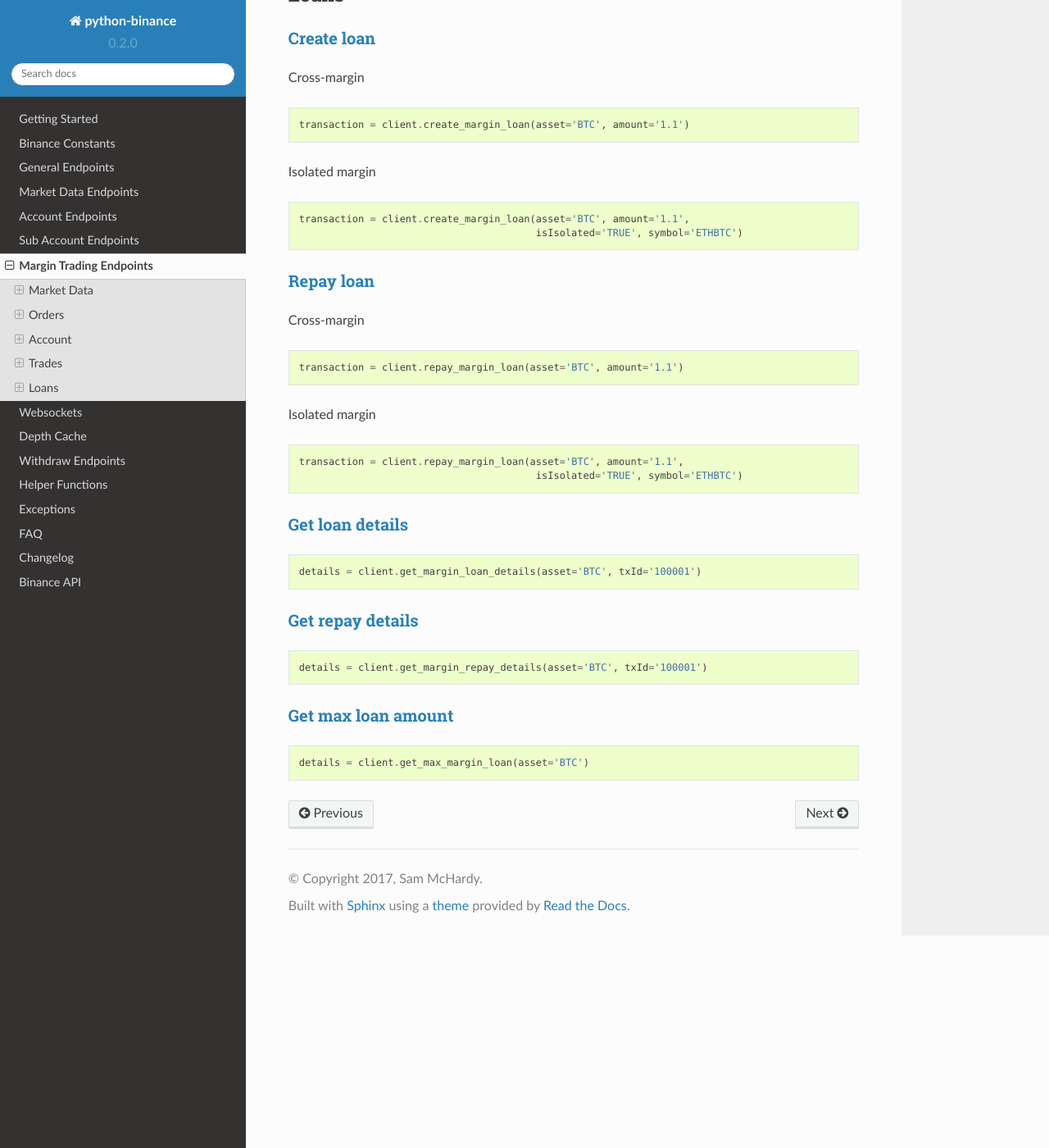
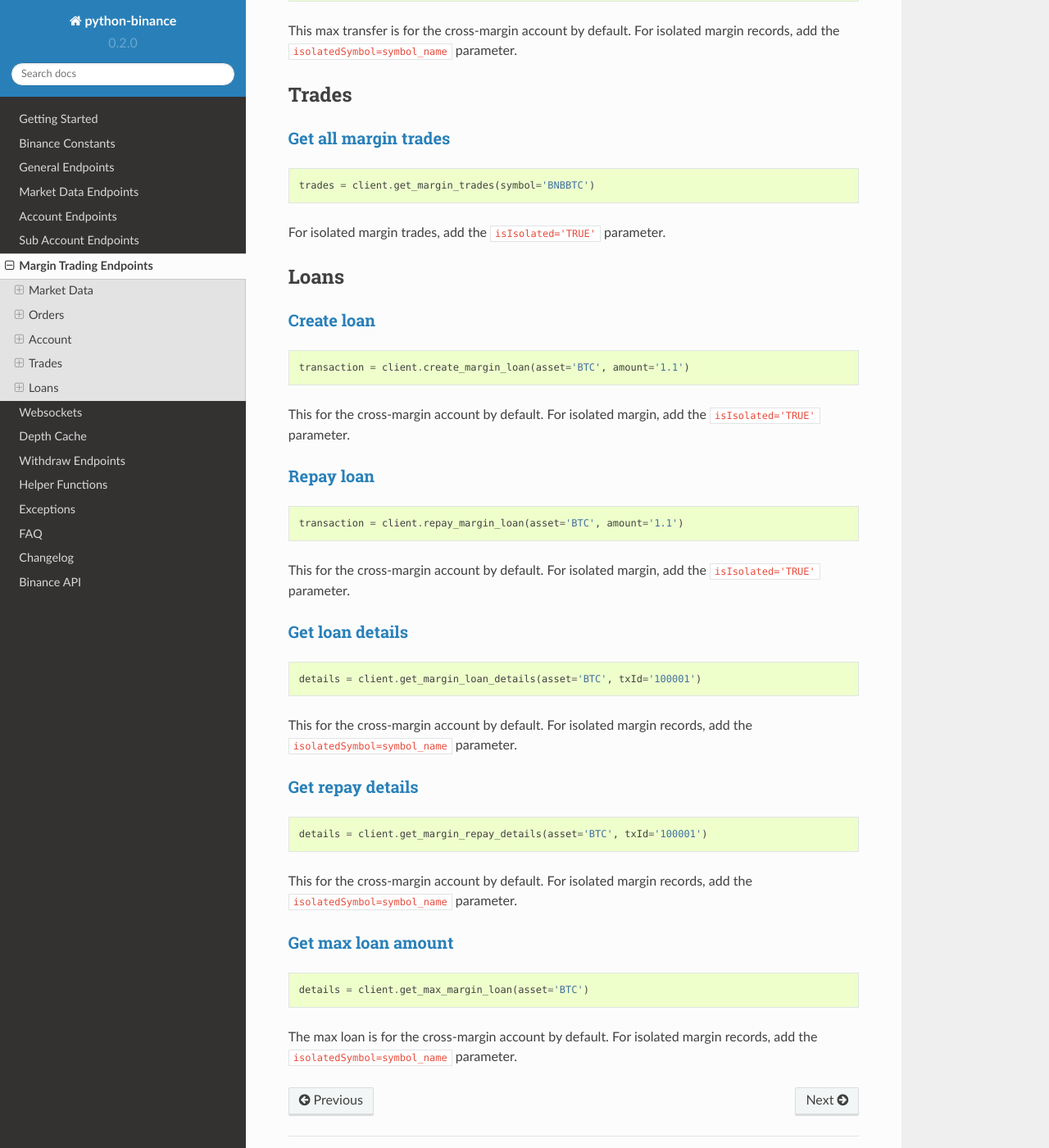
Before and after one commit to topcoder20022/python-binance, a Sphinx documentation site: the page built from docs/margin.rst, in a window 1280 px wide and 1400 px high, scrolled down 3077 px. Shown: the whole window at 82% size. Built offline with Sphinx 7.4.7 and the Read the Docs theme 2.0.0, drawn with Linux system fonts in a browser that asks for light colours; formulas are drawn with MathJax 3; some of the changed text lies outside the part shown.

Commit message:
Added isolation margin to docs for all endpoints

```diff
--- a/docs/margin.rst
+++ b/docs/margin.rst
@@ -36,6 +36,13 @@
 Orders
 ------
 
+Cross-margin vs isolated margin orders
+^^^^^^^^^^^^^^^^^^^^^^^^^^^^^^^^^^^^^^
+
+By default, these trade execution endpoints will create an order using the *cross-margin* account.
+
+To use the *isolated margin* account for the ``symbol`` you have specified, simply add the ``isIsolated='TRUE'`` parameter to the API calls below in this 'Orders' section.
+
 Order Validation
 ^^^^^^^^^^^^^^^^
 
@@ -107,6 +112,8 @@
 
     orders = client.get_open_margin_orders(symbol='BNBBTC')
 
+For isolated margin, add the ``isIsolated='TRUE'`` parameter.
+
 `Get all margin orders <binance.html#binance.client.Client.get_all_margin_orders>`_
 ^^^^^^^^^^^^^^^^^^^^^^^^^^^^^^^^^^^^^^^^^^^^^^^^^^^^^^^^^^^^^^^^^^^^^^^^^^^^^^^^^^^
 
@@ -114,6 +121,7 @@
 
     orders = client.get_all_margin_orders(symbol='BNBBTC')
 
+For isolated margin, add the ``isIsolated='TRUE'`` parameter.
 
 Account
 -------
@@ -132,14 +140,14 @@
 
     info = client.get_isolated_margin_account()
 
-`Transfer spot to cross-margin <binance.html#binance.client.Client.transfer_spot_to_margin>`_
+`Transfer spot to cross-margin account <binance.html#binance.client.Client.transfer_spot_to_margin>`_
 ^^^^^^^^^^^^^^^^^^^^^^^^^^^^^^^^^^^^^^^^^^^^^^^^^^^^^^^^^^^^^^^^^^^^^^^^^^^^^^^^^^^^^^^
 
 .. code:: python
 
     transaction = client.transfer_spot_to_margin(asset='BTC', amount='1.1')
 
-`Transfer cross-margin to spot <binance.html#binance.client.Client.transfer_margin_to_spot>`_
+`Transfer cross-margin account to spot <binance.html#binance.client.Client.transfer_margin_to_spot>`_
 ^^^^^^^^^^^^^^^^^^^^^^^^^^^^^^^^^^^^^^^^^^^^^^^^^^^^^^^^^^^^^^^^^^^^^^^^^^^^^^^^^^^^^^^
 
 .. code:: python
@@ -153,6 +161,7 @@
 
     details = client.get_max_margin_transfer(asset='BTC')
 
+This max transfer is for the cross-margin account by default.  For isolated margin records, add the ``isolatedSymbol=symbol_name`` parameter.
 
 Trades
 -----
@@ -164,41 +173,29 @@
 
     trades = client.get_margin_trades(symbol='BNBBTC')
 
+For isolated margin trades, add the ``isIsolated='TRUE'`` parameter.
+
+
 Loans
 -----
 
-
 `Create loan <binance.html#binance.client.Client.create_margin_loan>`_
 ^^^^^^^^^^^^^^^^^^^^^^^^^^^^^^^^^^^^^^^^^^^^^^^^^^^^^^^^^^^^^^^^^^^^^^
-
-Cross-margin
 
 .. code:: python
 
     transaction = client.create_margin_loan(asset='BTC', amount='1.1')
 
-Isolated margin
-
-.. code:: python
-
-    transaction = client.create_margin_loan(asset='BTC', amount='1.1',
-                                            isIsolated='TRUE', symbol='ETHBTC')
+This for the cross-margin account by default.  For isolated margin, add the ``isIsolated='TRUE'`` parameter.
 
 `Repay loan <binance.html#binance.client.Client.repay_margin_loan>`_
 ^^^^^^^^^^^^^^^^^^^^^^^^^^^^^^^^^^^^^^^^^^^^^^^^^^^^^^^^^^^^^^^^^^^^
-
-Cross-margin
 
 .. code:: python
 
     transaction = client.repay_margin_loan(asset='BTC', amount='1.1')
 
-Isolated margin
-
-.. code:: python
-
-    transaction = client.repay_margin_loan(asset='BTC', amount='1.1',
-                                            isIsolated='TRUE', symbol='ETHBTC')
+This for the cross-margin account by default.  For isolated margin, add the ``isIsolated='TRUE'`` parameter.
 
 `Get loan details <binance.html#binance.client.Client.get_margin_loan_details>`_
 ^^^^^^^^^^^^^^^^^^^^^^^^^^^^^^^^^^^^^^^^^^^^^^^^^^^^^^^^^^^^^^^^^^^^^^^^^^^^^^^^
@@ -207,6 +204,8 @@
 
     details = client.get_margin_loan_details(asset='BTC', txId='100001')
 
+This for the cross-margin account by default.  For isolated margin records, add the ``isolatedSymbol=symbol_name`` parameter.
+
 `Get repay details <binance.html#binance.client.Client.get_margin_repay_details>`_
 ^^^^^^^^^^^^^^^^^^^^^^^^^^^^^^^^^^^^^^^^^^^^^^^^^^^^^^^^^^^^^^^^^^^^^^^^^^^^^^^^^^
 
@@ -214,9 +213,13 @@
 
     details = client.get_margin_repay_details(asset='BTC', txId='100001')
 
+This for the cross-margin account by default.  For isolated margin records, add the ``isolatedSymbol=symbol_name`` parameter.
+
 `Get max loan amount <binance.html#binance.client.Client.get_max_margin_loan>`_
 ^^^^^^^^^^^^^^^^^^^^^^^^^^^^^^^^^^^^^^^^^^^^^^^^^^^^^^^^^^^^^^^^^^^^^^^^^^^^^^^
 
 .. code:: python
 
     details = client.get_max_margin_loan(asset='BTC')
+
+The max loan is for the cross-margin account by default.  For isolated margin records, add the ``isolatedSymbol=symbol_name`` parameter.
```
Also changed, not shown: other parts of docs/margin.rst (+0 -2 lines), 1 other file.
